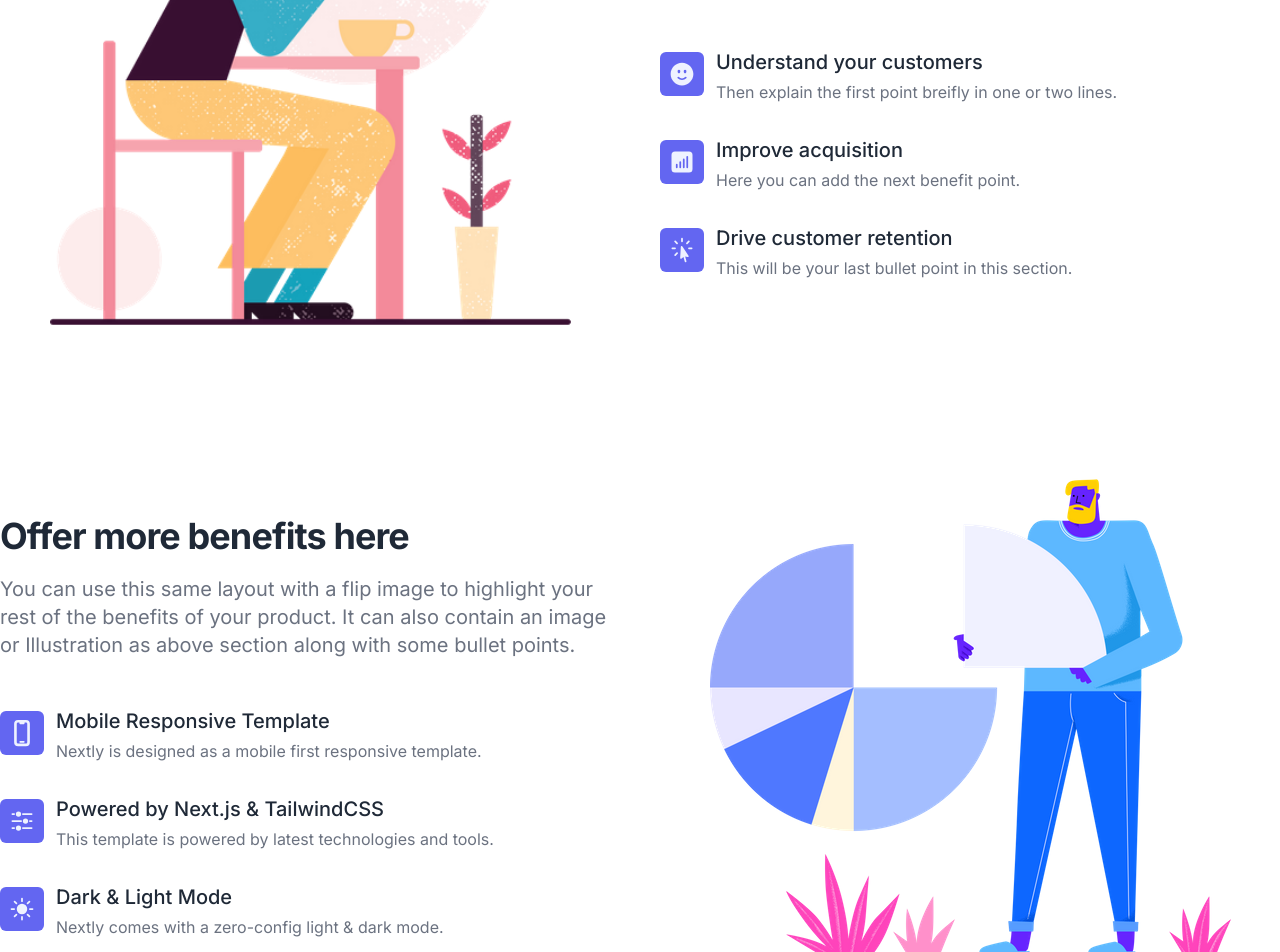
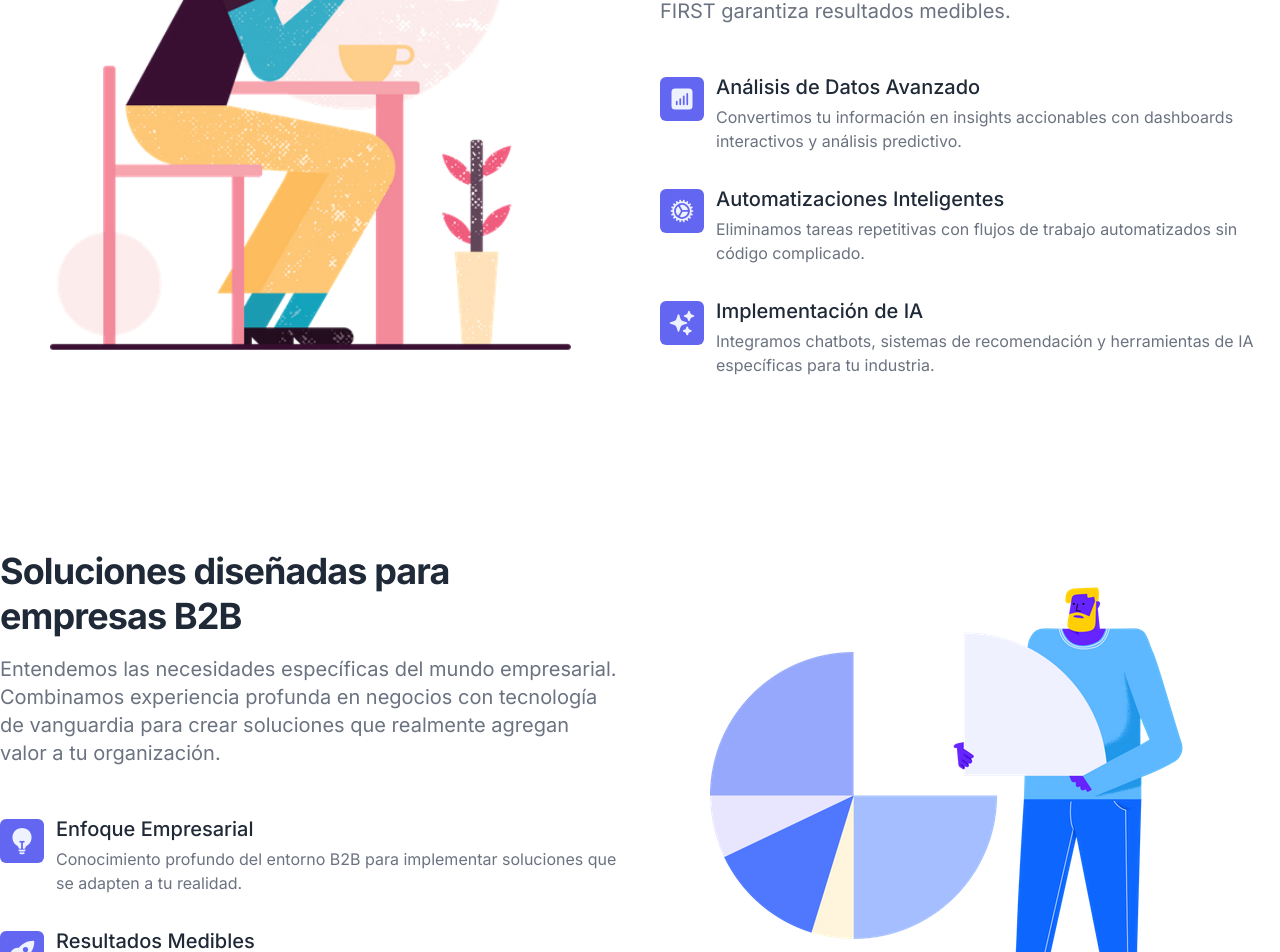
Before and after one commit to emiperaltaok/syncro-landing, a Next.js app: page / in a window 1280 px wide. Shown: the part 1520-2472 px from the top of the page. Built offline with nearby package versions, Linux system fonts and the light colour scheme.

Commit message:
cambie beneficios e iconos nuevos

```diff
--- a/src/components/data.js
+++ b/src/components/data.js
@@ -1,60 +1,59 @@
 import {
-  FaceSmileIcon,
   ChartBarSquareIcon,
-  CursorArrowRaysIcon,
-  DevicePhoneMobileIcon,
-  AdjustmentsHorizontalIcon,
-  SunIcon,
+  CogIcon,
+  SparklesIcon,
+  LightBulbIcon,
+  RocketLaunchIcon,
+  ShieldCheckIcon,
 } from "@heroicons/react/24/solid";
 
 import benefitOneImg from "../../public/img/benefit-one.png";
 import benefitTwoImg from "../../public/img/benefit-two.png";
 
 const benefitOne = {
-  title: "Highlight your benefits",
-  desc: "You can use this space to highlight your first benefit or a feature of your product. It can also contain an image or Illustration like in the example along with some bullet points.",
+  title: "Transformamos datos en decisiones inteligentes",
+  desc: "Implementamos soluciones de inteligencia artificial y automatización que revolucionan la forma en que tu empresa opera. Nuestro enfoque IA FIRST - DATA FIRST - CLIENTES FIRST garantiza resultados medibles.",
   image: benefitOneImg,
   bullets: [
     {
-      title: "Understand your customers",
-      desc: "Then explain the first point breifly in one or two lines.",
-      icon: <FaceSmileIcon />,
-    },
-    {
-      title: "Improve acquisition",
-      desc: "Here you can add the next benefit point.",
+      title: "Análisis de Datos Avanzado",
+      desc: "Convertimos tu información en insights accionables con dashboards interactivos y análisis predictivo.",
       icon: <ChartBarSquareIcon />,
     },
     {
-      title: "Drive customer retention",
-      desc: "This will be your last bullet point in this section.",
-      icon: <CursorArrowRaysIcon />,
+      title: "Automatizaciones Inteligentes",
+      desc: "Eliminamos tareas repetitivas con flujos de trabajo automatizados sin código complicado.",
+      icon: <CogIcon />,
+    },
+    {
+      title: "Implementación de IA",
+      desc: "Integramos chatbots, sistemas de recomendación y herramientas de IA específicas para tu industria.",
+      icon: <SparklesIcon />,
     },
   ],
 };
 
 const benefitTwo = {
-  title: "Offer more benefits here",
-  desc: "You can use this same layout with a flip image to highlight your rest of the benefits of your product. It can also contain an image or Illustration as above section along with some bullet points.",
+  title: "Soluciones diseñadas para empresas B2B",
+  desc: "Entendemos las necesidades específicas del mundo empresarial. Combinamos experiencia profunda en negocios con tecnología de vanguardia para crear soluciones que realmente agregan valor a tu organización.",
   image: benefitTwoImg,
   bullets: [
     {
-      title: "Mobile Responsive Template",
-      desc: "Nextly is designed as a mobile first responsive template.",
-      icon: <DevicePhoneMobileIcon />,
+      title: "Enfoque Empresarial",
+      desc: "Conocimiento profundo del entorno B2B para implementar soluciones que se adapten a tu realidad.",
+      icon: <LightBulbIcon />,
     },
     {
-      title: "Powered by Next.js & TailwindCSS",
-      desc: "This template is powered by latest technologies and tools.",
-      icon: <AdjustmentsHorizontalIcon />,
+      title: "Resultados Medibles",
+      desc: "Cada implementación incluye KPIs específicos para medir el impacto real en tu negocio.",
+      icon: <RocketLaunchIcon />,
     },
     {
-      title: "Dark & Light Mode",
-      desc: "Nextly comes with a zero-config light & dark mode. ",
-      icon: <SunIcon />,
+      title: "Soporte Integral",
+      desc: "Capacitación del equipo, documentación completa y soporte técnico para garantizar el éxito.",
+      icon: <ShieldCheckIcon />,
     },
   ],
 };
 
-
 export {benefitOne, benefitTwo};
```
